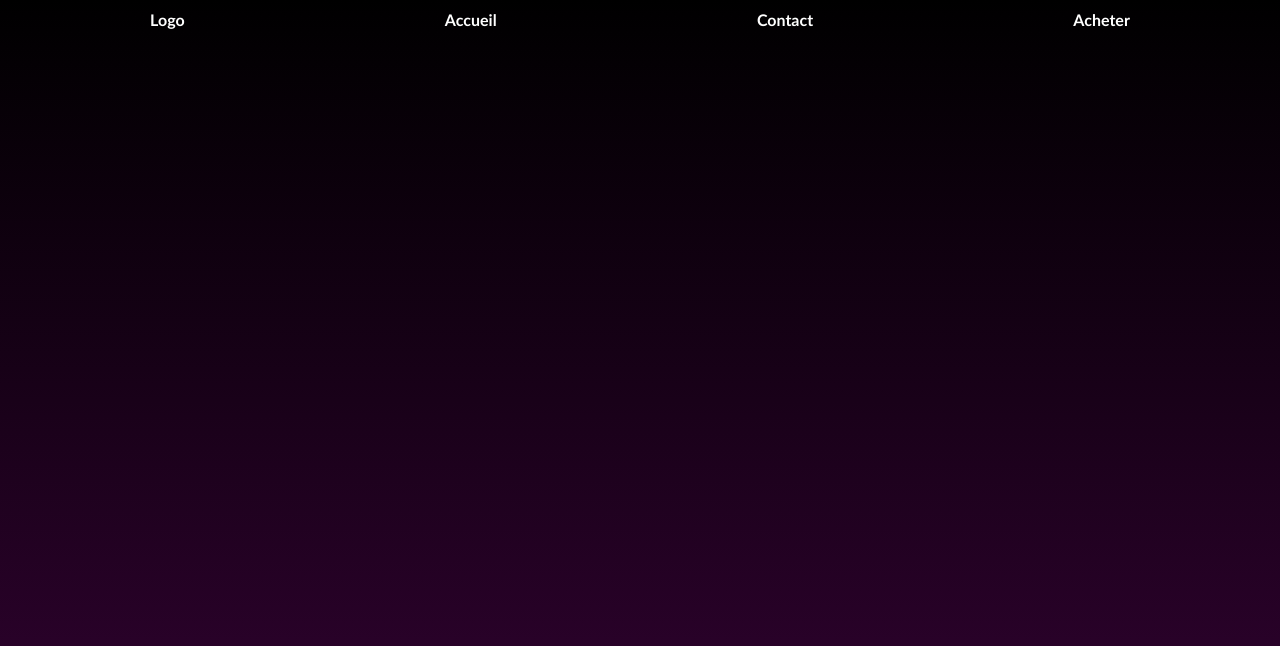
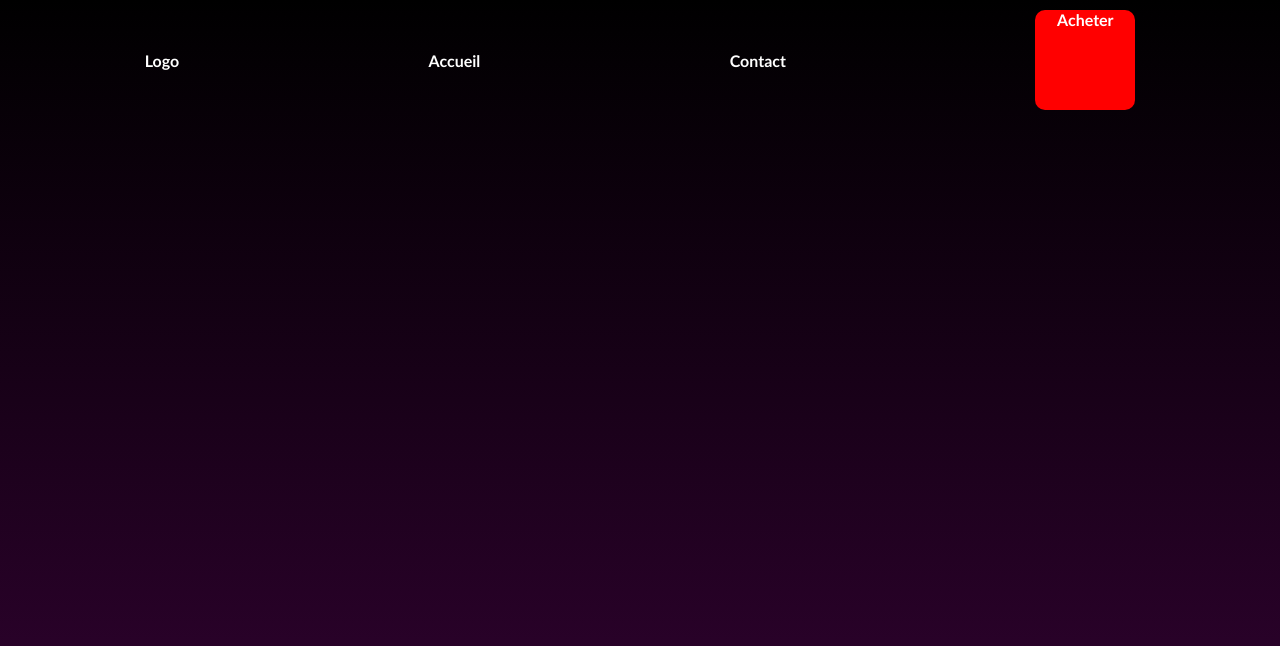
Before and after one commit to ChellAdam/tp1applicationweb, a plain HTML site: page index.html in a window 1280 px wide. Drawn offline with Linux system fonts and the light colour scheme.

Commit message:
Update index.css

```diff
--- a/index.css
+++ b/index.css
@@ -37,3 +37,11 @@ nav {
     color: rgb(200, 200, 200);
     cursor: pointer;
 }
+
+
+.Acheter {
+    width: 100px;
+    height: 100px;
+    background-color: red;
+    border-radius: 10px;
+}
```
